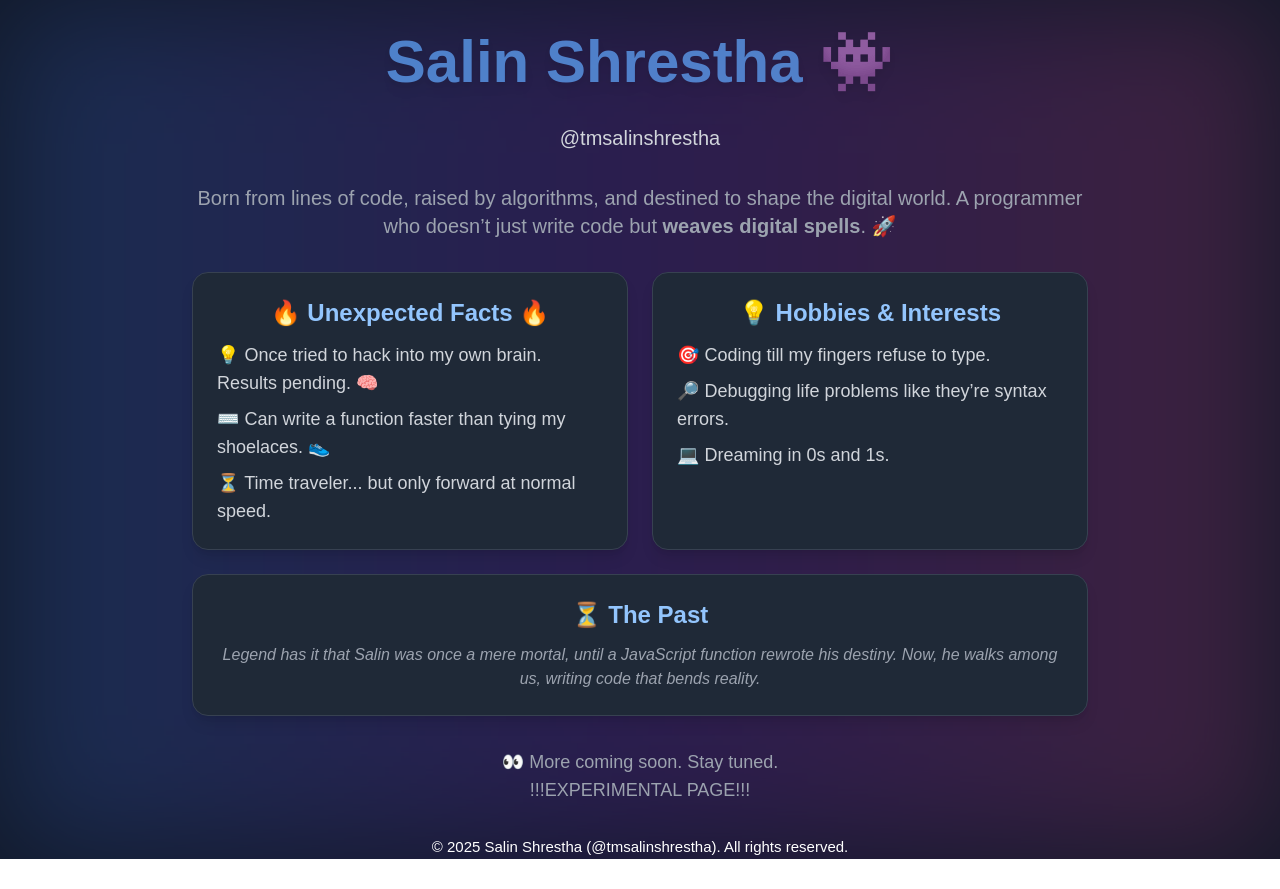
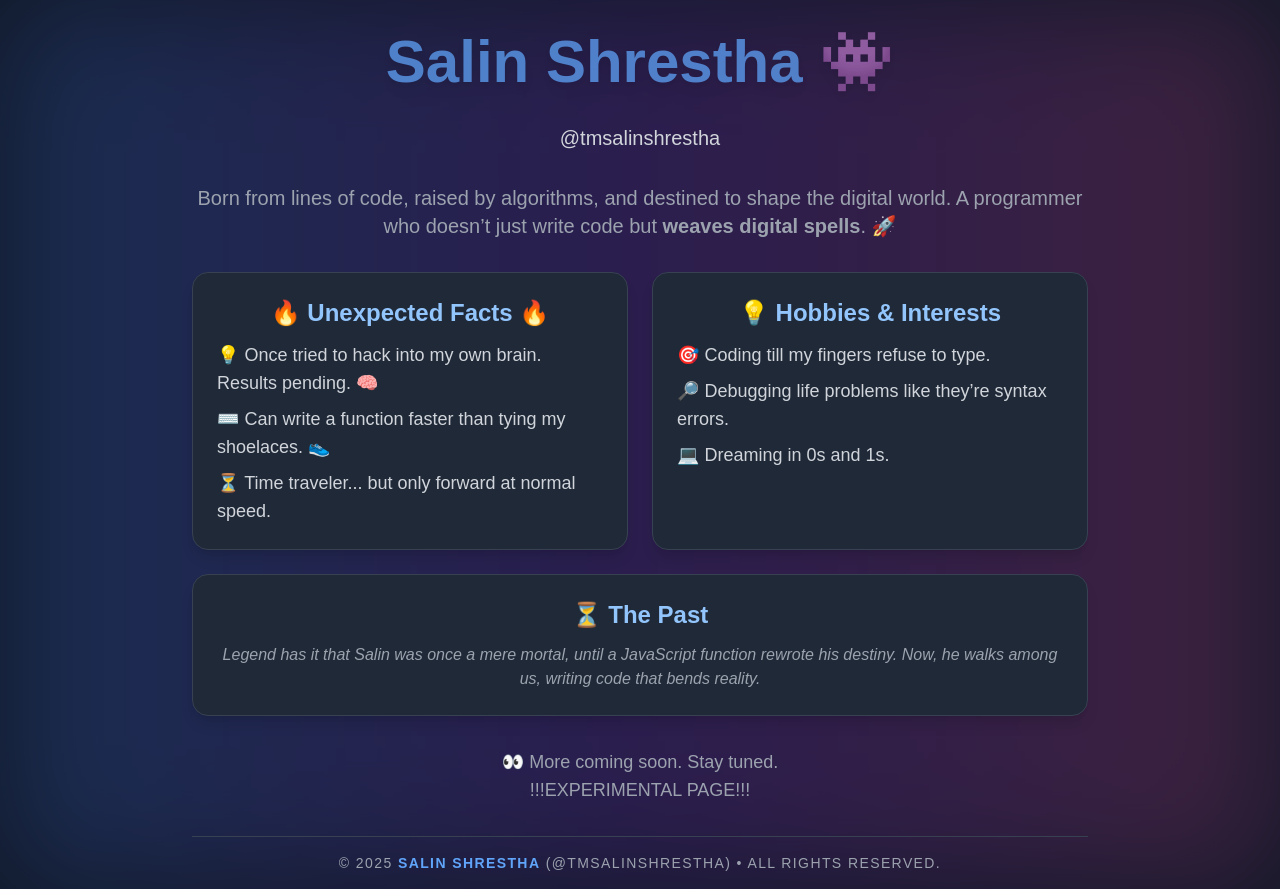
Before and after one commit to tmsalinshrestha/justme, a Next.js app: page / in a window 1280 px wide. Before the commit the page ends 859 px from the top, so only its background shows below. Built offline with nearby package versions, Linux system fonts and the light colour scheme.

Commit message:
version 1

```diff
--- a/pages/index.js
+++ b/pages/index.js
@@ -95,8 +95,8 @@ export default function Home() {
           👀 More coming soon. Stay tuned.
           <br></br>!!!EXPERIMENTAL PAGE!!!
         </p>
-        <p className="text-white text-[15px]">
-          &copy; 2025 Salin Shrestha (@tmsalinshrestha). All rights reserved.
+        <p className="text-gray-400 text-sm mt-8 border-t border-gray-700 pt-4 pb-4 tracking-widest uppercase">
+          &copy; {new Date().getFullYear()} <span className="text-blue-400 font-semibold">Salin Shrestha</span> (@tmsalinshrestha) • All Rights Reserved.
         </p>
       </div>
     </div>
```
